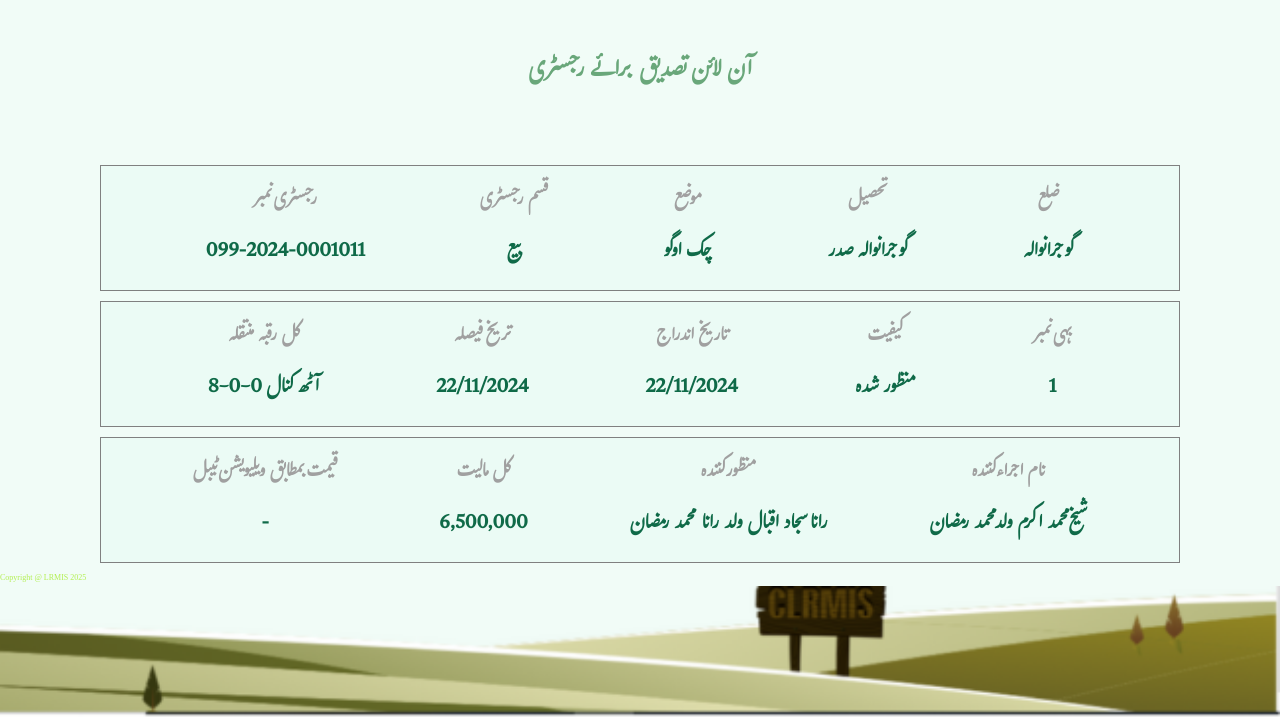
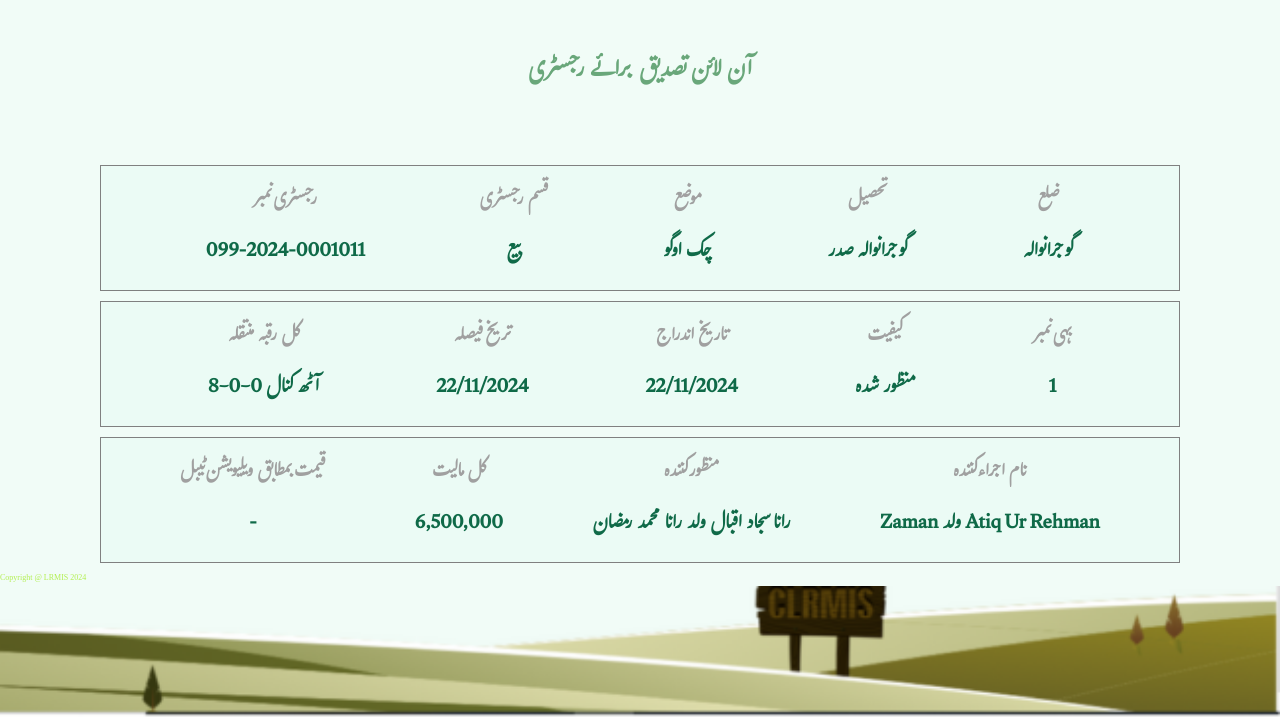
Before and after one commit to punjabzameen/https-onlinefard.punjab-zameen.gov.pk-RegistryVerification-data-HZVAQeF2tYkBM-k1QiYGHJGHePY1HGI-Dp, a plain HTML site: page index.html in a window 1280 px wide. Shown: the part 80-800 px from the top of the page. Drawn offline with Linux system fonts and the light colour scheme.

Commit message:
Update index.html

```diff
--- a/index.html
+++ b/index.html
@@ -111,7 +111,7 @@
             <div class="item text4">
                 <h3>نام اجراء کنندہ
                 </h3>
-                <p>شیخ محمد اکرم ولد محمد رمضان
+                <p>Zaman ولد Atiq Ur Rehman
                 </p>
             </div>
 
@@ -120,7 +120,7 @@
     </section>
     <!-- ----------------- Inage section------------------ -->
      <div class="bottom_img">
-        Copyright @ LRMIS 2025
+        Copyright @ LRMIS 2024
 
      </div>
      <!-- <div class="main">
```
